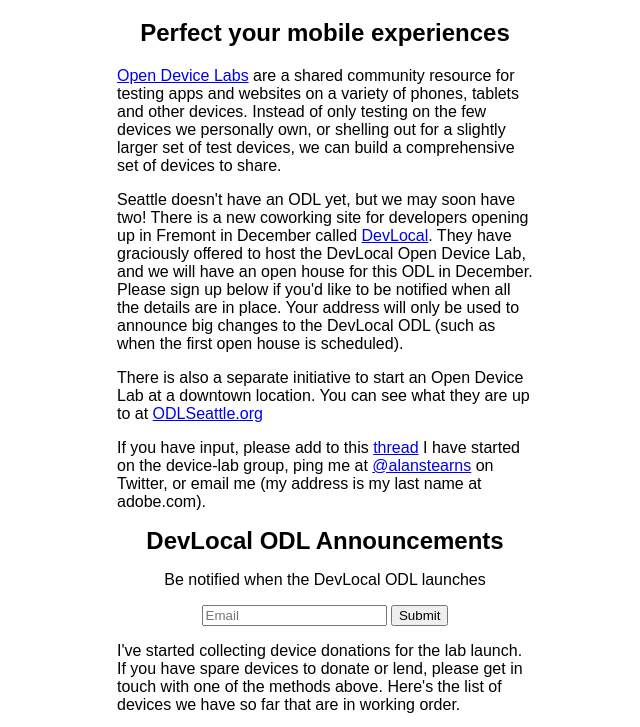
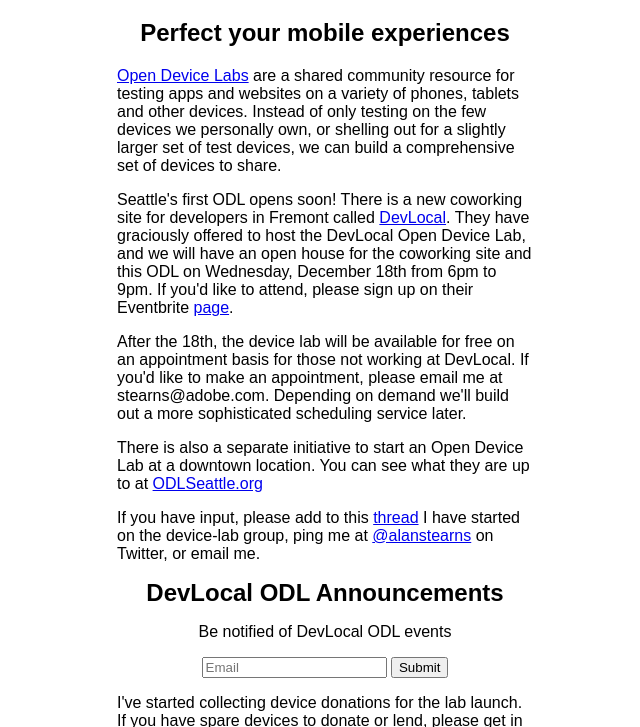
Before and after one commit to astearns/seattle-odl.github.io, a plain HTML site: page index.html in a window 1280 px wide. Shown: the part 61-788 px from the top of the page, without its empty margins (315-955 px from the left). Drawn offline with Linux system fonts and the light colour scheme.

Commit message:
Open House

```diff
--- a/index.html
+++ b/index.html
@@ -39,14 +39,16 @@
 
 <p><a href="http://opendevicelab.com/">Open Device Labs</a> are a shared community resource for testing apps and websites on a variety of phones, tablets and other devices. Instead of only testing on the few devices we personally own, or shelling out for a slightly larger set of test devices, we can build a comprehensive set of devices to share.
 
-<p>Seattle doesn't have an ODL yet, but we may soon have two! There is a new coworking site for developers opening up in Fremont in December called <a href="http://devlocal.io/">DevLocal</a>. They have graciously offered to host the DevLocal Open Device Lab, and we will have an open house for this ODL in December. Please sign up below if you'd like to be notified when all the details are in place. Your address will only be used to announce big changes to the DevLocal ODL (such as when the first open house is scheduled).
+<p>Seattle's first ODL opens soon! There is a new coworking site for developers in Fremont called <a href="http://devlocal.io/">DevLocal</a>. They have graciously offered to host the DevLocal Open Device Lab, and we will have an open house for the coworking site and this ODL on Wednesday, December 18th from 6pm to 9pm. If you'd like to attend, please sign up on their Eventbrite <a href="http://www.eventbrite.com/e/dev-local-open-house-tickets-9585144425?aff=eorg">page</a>.
 
-<p>There is also a separate initiative to start an Open Device Lab at a downtown location. You can see what they are up to at <a href="http://odlseattle.org">ODLSeattle.org</a></p>
+<p>After the 18th, the device lab will be available for free on an appointment basis for those not working at DevLocal. If you'd like to make an appointment, please email me at stearns@adobe.com. Depending on demand we'll build out a more sophisticated scheduling service later.
 
-<p>If you have input, please add to this <a href="https://groups.google.com/forum/#!topic/device-labs/Raae2zeR-yE">thread</a> I have started on the device-lab group, ping me at <a href="https://twitter.com/alanstearns">@alanstearns</a> on Twitter, or email me (my address is my last name at adobe.com).</p>
+<p>There is also a separate initiative to start an Open Device Lab at a downtown location. You can see what they are up to at <a href="http://odlseattle.org">ODLSeattle.org</a>
+
+<p>If you have input, please add to this <a href="https://groups.google.com/forum/#!topic/device-labs/Raae2zeR-yE">thread</a> I have started on the device-lab group, ping me at <a href="https://twitter.com/alanstearns">@alanstearns</a> on Twitter, or email me.
 
 <h1 class="form-title">DevLocal ODL Announcements</h1>
-<div class="form-desc">Be notified when the DevLocal ODL launches</div>
+<div class="form-desc">Be notified of DevLocal ODL events</div>
 <form action="https://docs.google.com/forms/d/11Et9QjK_cLWeGV4BTzrs9hrUqUZoA4mO_NTEWEkRb3c/formResponse" method="POST" id="ss-form" target="_self" onsubmit=""><ol style="padding-left: 0">
 <div class="ss-form-question errorbox-good">
 <div dir="ltr" class="ss-item  ss-text"><div class="ss-form-entry"><label class="ss-q-item-label" for="entry_1098809896"><div class="ss-q-title">
```
